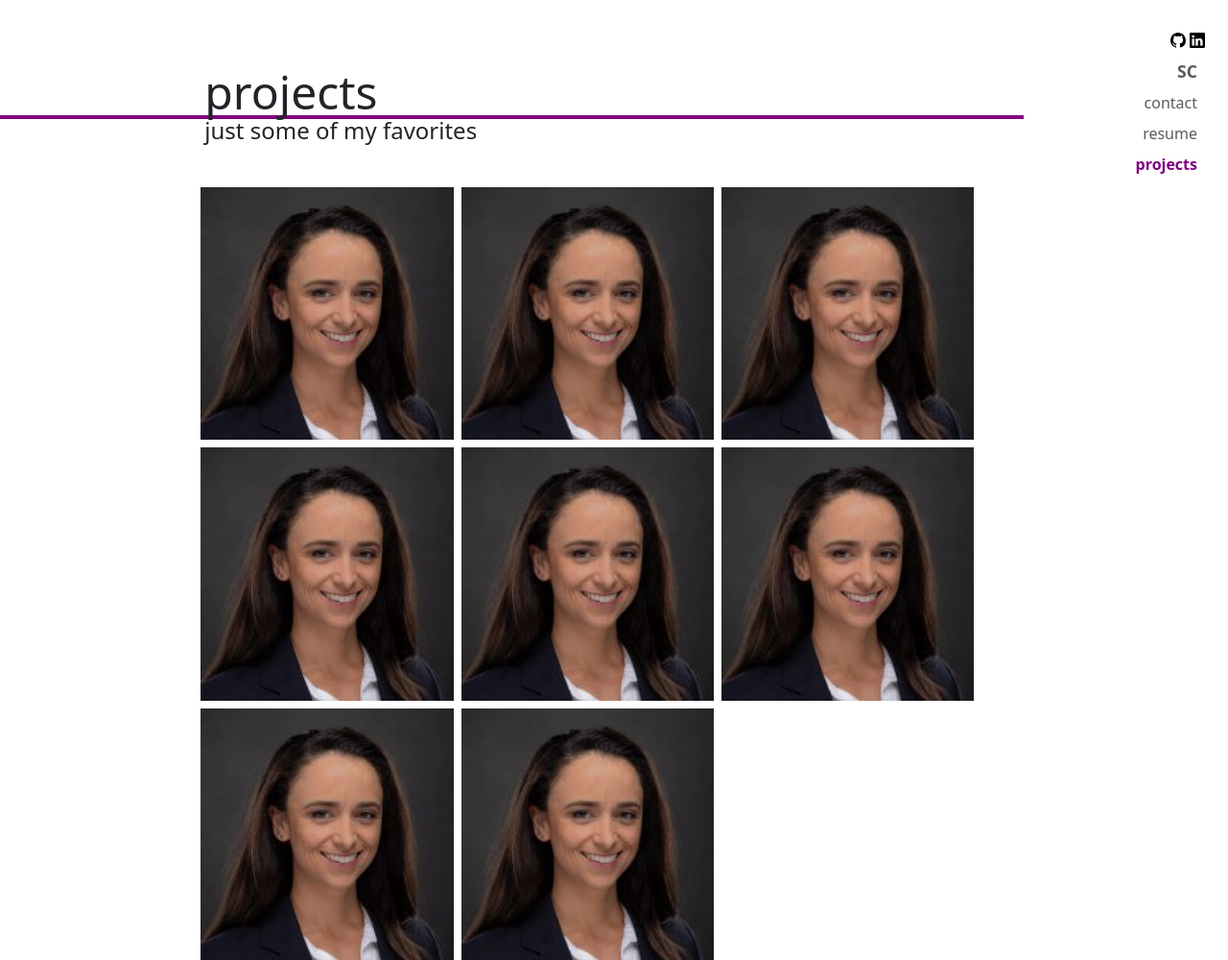
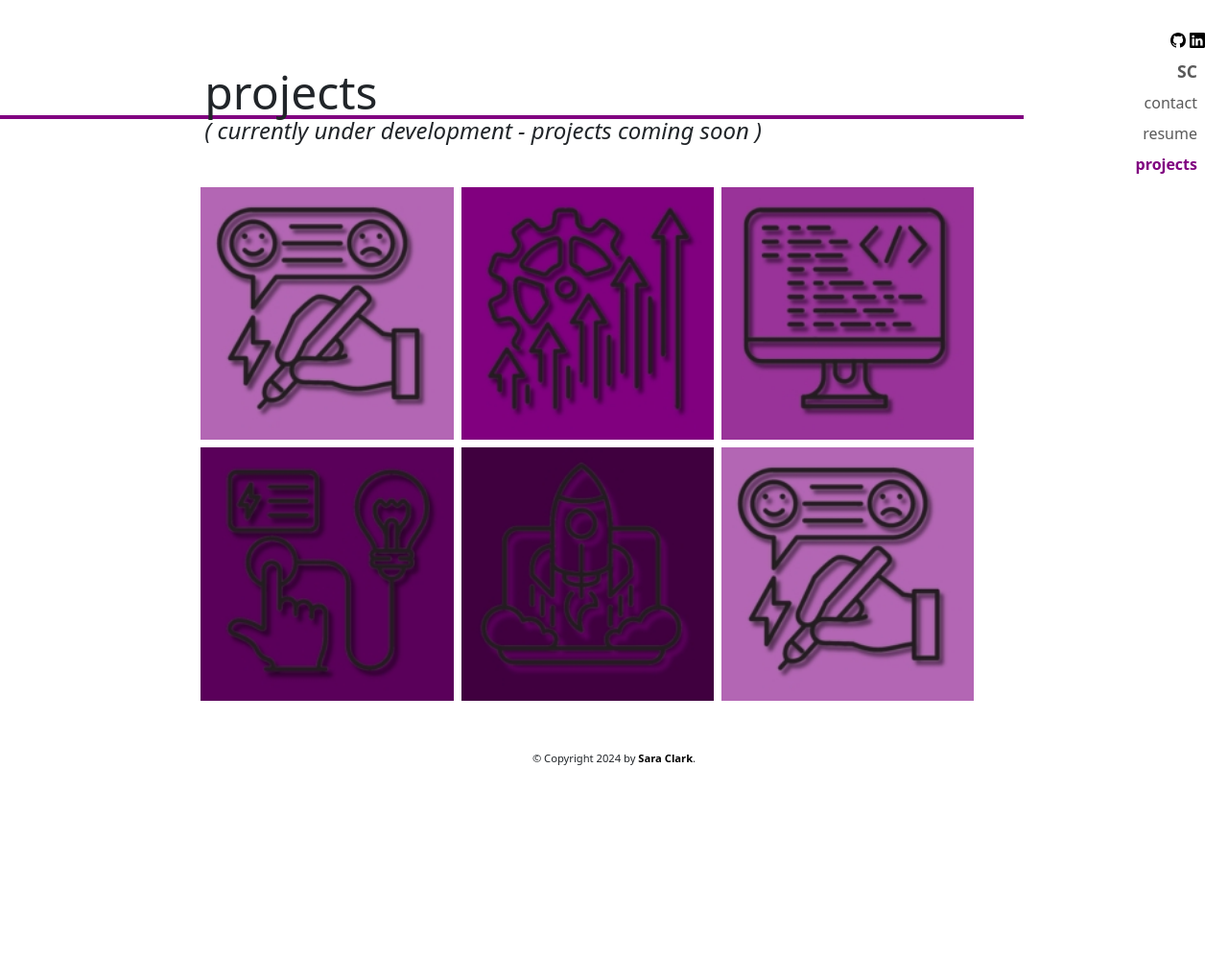
Before and after one commit to tristabug/Sara-Clark-s-Portfolio, a Flask app: page /projects in a window 1280 px wide. Shown: the top 1000 px of the page at 96% size. After the commit the page ends 797 px from the top, so only its background shows below. Run offline with Flask 3, Linux system fonts and the light colour scheme.

Commit message:
Add placeholders for projects to come.

```diff
--- a/base.py
+++ b/base.py
@@ -17,7 +17,7 @@ mail=Mail(app)
 # home page
 @app.route('/')
 def home():
-    return render_template("home.html", projects=projects)
+    return render_template("home.html", projects=projects, icons=project_icons)
 
 # resume page
 @app.route('/resume')
@@ -41,7 +41,7 @@ def contact():
 # projects page
 @app.route('/projects')
 def projects():
-    return render_template("projects.html", projects=projects)
+    return render_template("projects.html", projects=projects, icons=project_icons)
 
 # projects/1 page
 @app.route('/project/<id>')
@@ -113,12 +113,27 @@ skills = {
 
 # projects
 projects = [
-        {'id': 1, 'name': "project 1", 'description': "Project1 description.", 'type': "Web App", 'specs' : ["Ruby on Rails", "CSS"], 'challenges': "These are the project1 challenges.", 'learned': "I learned a lot on this project.", 'visuals' : {'thumb': {'file': "/static/assets/miniProfilePhoto.jpg", 'desc': "Thumb1 photo."}}},
-        {'id': 2, 'name': "project 2", 'description': "Project2 description.", 'type': "Web App", 'specs' : ["Python", "Flask"], 'challenges': "These are the project2 challenges.", 'learned': "I learned too much on this project2.", 'visuals' : {'thumb': {'file': "/static/assets/miniProfilePhoto.jpg", 'desc': "Thumb2 photo."}}},
-        {'id': 3, 'name': "project 3", 'description': "Project3 description.", 'type': "Web App", 'specs' : ["Python", "Flask"], 'challenges': "These are the project3 challenges.", 'learned': "I learned too much on this project3.", 'visuals' : {'thumb': {'file': "/static/assets/miniProfilePhoto.jpg", 'desc': "Thumb3 photo."}}},
-        {'id': 4, 'name': "project 4", 'description': "Project4 description.", 'type': "Web App", 'specs' : ["Python", "Flask"], 'challenges': "These are the project4 challenges.", 'learned': "I learned too much on this project4.", 'visuals' : {'thumb': {'file': "/static/assets/miniProfilePhoto.jpg", 'desc': "Thumb4 photo."}}},
-        {'id': 5, 'name': "project 1", 'description': "Project1 description.", 'type': "Web App", 'specs' : ["Ruby on Rails", "CSS"], 'challenges': "These are the project1 challenges.", 'learned': "I learned a lot on this project.", 'visuals' : {'thumb': {'file': "/static/assets/miniProfilePhoto.jpg", 'desc': "Thumb1 photo."}}},
-        {'id': 6, 'name': "project 2", 'description': "Project2 description.", 'type': "Web App", 'specs' : ["Python", "Flask"], 'challenges': "These are the project2 challenges.", 'learned': "I learned too much on this project2.", 'visuals' : {'thumb': {'file': "/static/assets/miniProfilePhoto.jpg", 'desc': "Thumb2 photo."}}},
-        {'id': 7, 'name': "project 3", 'description': "Project3 description.", 'type': "Web App", 'specs' : ["Python", "Flask"], 'challenges': "These are the project3 challenges.", 'learned': "I learned too much on this project3.", 'visuals' : {'thumb': {'file': "/static/assets/miniProfilePhoto.jpg", 'desc': "Thumb3 photo."}}},
-        {'id': 8, 'name': "project 4", 'description': "Project4 description.", 'type': "Web App", 'specs' : ["Python", "Flask"], 'challenges': "These are the project4 challenges.", 'learned': "I learned too much on this project4.", 'visuals' : {'thumb': {'file': "/static/assets/miniProfilePhoto.jpg", 'desc': "Thumb4 photo."}}}
+        {'id': 9, 'name': "project 1", 'description': "Project1 description.", 'type': "Web App", 'specs' : ["Ruby on Rails", "CSS"], 'challenges': "These are the project1 challenges.", 'learned': "I learned a lot on this project.", 'visuals' : {'thumb': {'file': "/static/assets/miniProfilePhoto.jpg", 'desc': "Thumb1 photo."}}},
+        {'id': 10, 'name': "project 2", 'description': "Project2 description.", 'type': "Web App", 'specs' : ["Python", "Flask"], 'challenges': "These are the project2 challenges.", 'learned': "I learned too much on this project2.", 'visuals' : {'thumb': {'file': "/static/assets/miniProfilePhoto.jpg", 'desc': "Thumb2 photo."}}},
+        {'id': 11, 'name': "project 3", 'description': "Project3 description.", 'type': "Web App", 'specs' : ["Python", "Flask"], 'challenges': "These are the project3 challenges.", 'learned': "I learned too much on this project3.", 'visuals' : {'thumb': {'file': "/static/assets/miniProfilePhoto.jpg", 'desc': "Thumb3 photo."}}},
+        {'id': 12, 'name': "project 4", 'description': "Project4 description.", 'type': "Web App", 'specs' : ["Python", "Flask"], 'challenges': "These are the project4 challenges.", 'learned': "I learned too much on this project4.", 'visuals' : {'thumb': {'file': "/static/assets/miniProfilePhoto.jpg", 'desc': "Thumb4 photo."}}},
+        {'id': 13, 'name': "project 1", 'description': "Project1 description.", 'type': "Web App", 'specs' : ["Ruby on Rails", "CSS"], 'challenges': "These are the project1 challenges.", 'learned': "I learned a lot on this project.", 'visuals' : {'thumb': {'file': "/static/assets/miniProfilePhoto.jpg", 'desc': "Thumb1 photo."}}},
+        {'id': 14, 'name': "project 2", 'description': "Project2 description.", 'type': "Web App", 'specs' : ["Python", "Flask"], 'challenges': "These are the project2 challenges.", 'learned': "I learned too much on this project2.", 'visuals' : {'thumb': {'file': "/static/assets/miniProfilePhoto.jpg", 'desc': "Thumb2 photo."}}},
+        {'id': 15, 'name': "project 3", 'description': "Project3 description.", 'type': "Web App", 'specs' : ["Python", "Flask"], 'challenges': "These are the project3 challenges.", 'learned': "I learned too much on this project3.", 'visuals' : {'thumb': {'file': "/static/assets/miniProfilePhoto.jpg", 'desc': "Thumb3 photo."}}},
+        {'id': 16, 'name': "project 4", 'description': "Project4 description.", 'type': "Web App", 'specs' : ["Python", "Flask"], 'challenges': "These are the project4 challenges.", 'learned': "I learned too much on this project4.", 'visuals' : {'thumb': {'file': "/static/assets/miniProfilePhoto.jpg", 'desc': "Thumb4 photo."}}}
 ]
+
+# projects - placeholder icons
+# software dev process (plan - dev - code - test - release)
+project_icons = {
+        1 : {'name': "Planning", 'description': "In the process of planning, which includes determining requirements, data needs, security, and creating wireframes.", 'type': "Placeholder Icon", 'specs' : [], 'challenges': "", 'learned': "", 'visuals' : {'thumb': {'file': "/static/assets/icons/planningIcon.jpg", 'desc': "Icon of the planning phase of development."}}},
+        2 : {'name': "Developing", 'description': "Currently in development.", 'type': "Placeholder Icon", 'specs' : [], 'challenges': "", 'learned': "", 'visuals' : {'thumb': {'file': "/static/assets/icons/inDevIcon.jpg", 'desc': "Icon of the development phase."}}},
+        3 : {'name': "Coding", 'description': "Currently coding this project.", 'type': "Placeholder Icon", 'specs' : [], 'challenges': "", 'learned': "", 'visuals' : {'thumb': {'file': "/static/assets/icons/codingIcon.jpg", 'desc': "Icon of the coding phase."}}},
+        4 : {'name': "Testing", 'description': "This project is currently being tested.", 'type': "Placeholder Icon", 'specs' : [], 'challenges': "", 'learned': "", 'visuals' : {'thumb': {'file': "/static/assets/icons/testingIcon.jpg", 'desc': "Icon of the testing phase."}}},
+        5 : {'name': "Releasing", 'description': "This project is about to be released!", 'type': "Placeholder Icon", 'specs' : [], 'challenges': "", 'learned': "", 'visuals' : {'thumb': {'file': "/static/assets/icons/releasingIcon.jpg", 'desc': "Icon of the releasing phase."}}},
+        6 : {'name': "Planning", 'description': "In the process of planning, which includes determining requirements, data needs, security, and creating wireframes.", 'type': "Placeholder Icon", 'specs' : [], 'challenges': "", 'learned': "", 'visuals' : {'thumb': {'file': "/static/assets/icons/planningIcon.jpg", 'desc': "Icon of the planning phase of development."}}},
+        7 : {'name': "Developing", 'description': "Currently in development.", 'type': "Placeholder Icon", 'specs' : [], 'challenges': "", 'learned': "", 'visuals' : {'thumb': {'file': "/static/assets/icons/inDevIcon.jpg", 'desc': "Icon of the development phase."}}},
+        8 : {'name': "Coding", 'description': "Currently coding this project.", 'type': "Placeholder Icon", 'specs' : [], 'challenges': "", 'learned': "", 'visuals' : {'thumb': {'file': "/static/assets/icons/codingIcon.jpg", 'desc': "Icon of the coding phase."}}},
+        9 : {'name': "Testing", 'description': "This project is currently being tested.", 'type': "Placeholder Icon", 'specs' : [], 'challenges': "", 'learned': "", 'visuals' : {'thumb': {'file': "/static/assets/icons/testingIcon.jpg", 'desc': "Icon of the testing phase."}}},
+        10 : {'name': "Releasing", 'description': "This project is about to be released!", 'type': "Placeholder Icon", 'specs' : [], 'challenges': "", 'learned': "", 'visuals' : {'thumb': {'file': "/static/assets/icons/releasingIcon.jpg", 'desc': "Icon of the releasing phase."}}}
+}
--- a/templates/projects.html
+++ b/templates/projects.html
@@ -12,7 +12,8 @@
         </div>
         <div class="col-8 pt-5" style="padding-left:0;padding-right:0;margin:0;">
             <p class="lh-1 header p-0 m-0" style="border-bottom: solid var(--main) 4px;">projects</p>
-            <p class="lh-1 subheader p-0 m-0">just some of my favorites</p>
+            <p class="lh-1 subheader p-0 m-0" style="font-style:italic;">( currently under development - projects coming soon )</p>
+            <!-- <p class="lh-1 subheader p-0 m-0">just some of my favorites</p> -->
         </div>
         <div class="col-2 flex-column ms-auto">{% include 'nav.html' %}</div>
     </div>
@@ -20,7 +21,7 @@
         <div class="col-2"></div>
         <div class="col-8 p-0 m-0">
             <div class="row">
-                {% for project in projects %}
+                <!-- {% for project in projects %}
                         <div class="project-container">
                             <img src={{ project['visuals']['thumb']['file'] }} alt="{{ project['visuals']['thumb']['desc'] }}" class="image">
                             <a href="/project/{{ project['id'] }}">
@@ -29,7 +30,15 @@
                                 </div>
                             </a>
                         </div>
-
+                {%endfor%}  -->
+                {% for i in range(1, 7) %}
+                    {% set icon = icons[i] %}
+                    <div class="project-container">
+                        <img src={{ icon['visuals']['thumb']['file'] }} alt="{{ icon['visuals']['thumb']['desc'] }}" class="image">
+                        <div class="project-overlay">
+                            <p class="text lh-1"><span style="font-size:110%;font-weight:bold;">{{ icon['name'] }}</span></br>{{ icon['type'] }}</p>
+                        </div>
+                    </div>
                 {%endfor%}
             </div>
         </div>
```
Also changed, not shown: templates/home.html (+15 -3 lines), templates/project.html (+7 -5 lines), static/assets/icons/codingIcon.jpg (added), static/assets/icons/inDevIcon.jpg (added), static/assets/icons/planningIcon.jpg (added), static/assets/icons/releasingIcon.jpg (added), static/assets/icons/testingIcon.jpg (added).
